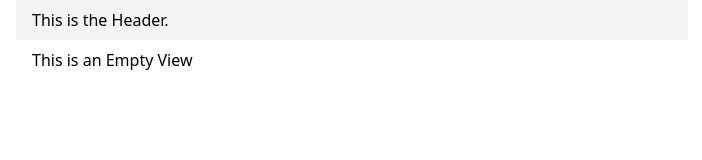
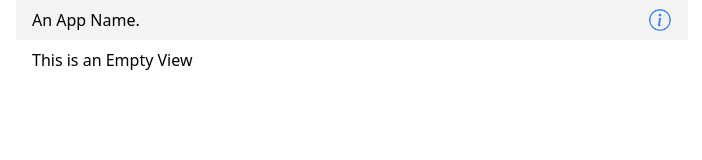
Before and after one commit to npetri13/vue3-pwa, a Vue app: page / in a window 1280 px wide. Shown: the top 160 px of the page, without its empty margins (288-990 px from the left). Built offline with nearby package versions, Linux system fonts and the light colour scheme.

Commit message:
feat: info sheet component added

```diff
--- a/index.html
+++ b/index.html
@@ -8,6 +8,7 @@
   </head>
   <body>
     <div id="app"></div>
+    <div id="modals"></div>
     <script type="module" src="/src/main.ts"></script>
   </body>
 </html>
--- a/src/App.vue
+++ b/src/App.vue
@@ -1,11 +1,17 @@
 <script setup lang="ts">
 import { RouterLink, RouterView } from "vue-router";
+import InfoButton from "./components/InfoButton.vue";
 </script>
 
 <template>
 
-  <header>
-    <h1>This is the Header.</h1>
+  <header class="flex justify-between">
+    <div>
+      <h1>An App Name.</h1>
+    </div>
+    <div>
+      <InfoButton type='blue'/>
+    </div>
   </header>
 
   <main class="py-12 px-4">
@@ -19,4 +25,4 @@ import { RouterLink, RouterView } from "vue-router";
       </nav>
   </footer>
 
-</template>
+  </template>
--- /dev/null
+++ b/src/components/InfoButton.vue
@@ -0,0 +1,65 @@
+<script setup lang="ts">
+import IconInfoCircle from "./icons/IconInfoCircle.vue"
+import IconXCircleFill from "./icons/IconXCircleFill.vue"
+import { ref, reactive, watch } from 'vue'
+
+type IconType = 'blue' | 'red'
+interface Post {
+  id: number
+  title: string
+  body: string
+  userId: number
+}
+
+defineProps<{ type: IconType }>();
+
+const open = ref(false)
+let posts = reactive( new Array<Post>())
+
+watch(open, async (nv, ov) => {
+
+  if ( nv === true ) {
+
+    await fetch('https://jsonplaceholder.typicode.com/posts')
+    .then((res) => res.json())
+    .then((json) => {
+      posts.values = json
+    })
+
+  }
+
+})
+</script>
+
+<template>
+  <IconInfoCircle
+    class="h-6 p-[1px] rounded-full transition-colors hover:text-white cursor-pointer"
+    :class="type === 'red' ?'text-red-500 bg-transparent  hover:bg-red-500'
+                          :'text-blue-500 bg-transparent hover:bg-blue-500'"
+    @click="open = true"
+  />
+  <Teleport to="#modals">
+    <div
+      class="
+      bg-zinc-100 rounded-tl-xl rounded-tr-xl border border-zinc-200
+        fixed -ml-[21rem] left-1/2
+        w-[42rem] h-[90%]
+        transition-all"
+      :class="{'top-[10%]': open, 'top-[100%]': !open}">
+      <div class="flex justify-between p-5 border-b border-zinc-200">
+        <h1>Information</h1>
+        <button @click="open = false"><IconXCircleFill class="h-6 text-red-700 transition-colors hover:text-red-600"/></button>
+      </div>
+      <div class="h-full">
+        <div class="h-[90%] overflow-x-hidden overflow-y-scroll p-5">
+          <p v-for="post in posts.values"
+              class="mb-3"
+          >
+            {{ (post as Post).body }}
+          </p>
+        </div>
+      </div>
+    </div>
+  </Teleport>
+
+</template>
--- /dev/null
+++ b/src/components/icons/IconInfoCircle.vue
@@ -0,0 +1,9 @@
+<template>
+  <svg xmlns="http://www.w3.org/2000/svg"
+    fill="currentColor"
+    viewBox="0 0 16 16"
+  >
+    <path d="M8 15A7 7 0 1 1 8 1a7 7 0 0 1 0 14zm0 1A8 8 0 1 0 8 0a8 8 0 0 0 0 16z"/>
+    <path d="m8.93 6.588-2.29.287-.082.38.45.083c.294.07.352.176.288.469l-.738 3.468c-.194.897.105 1.319.808 1.319.545 0 1.178-.252 1.465-.598l.088-.416c-.2.176-.492.246-.686.246-.275 0-.375-.193-.304-.533L8.93 6.588zM9 4.5a1 1 0 1 1-2 0 1 1 0 0 1 2 0z"/>
+  </svg>
+</template>
--- /dev/null
+++ b/src/components/icons/IconXCircleFill.vue
@@ -0,0 +1,8 @@
+<template>
+  <svg xmlns="http://www.w3.org/2000/svg"
+    fill="currentColor"
+    viewBox="0 0 16 16"
+  >
+    <path d="M16 8A8 8 0 1 1 0 8a8 8 0 0 1 16 0zM5.354 4.646a.5.5 0 1 0-.708.708L7.293 8l-2.647 2.646a.5.5 0 0 0 .708.708L8 8.707l2.646 2.647a.5.5 0 0 0 .708-.708L8.707 8l2.647-2.646a.5.5 0 0 0-.708-.708L8 7.293 5.354 4.646z"/>
+  </svg>
+</template>
```
Also changed, not shown: 1 other file (tests, documents, lock files or other folders).
